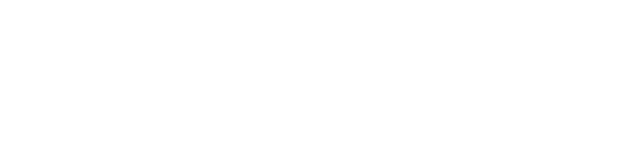
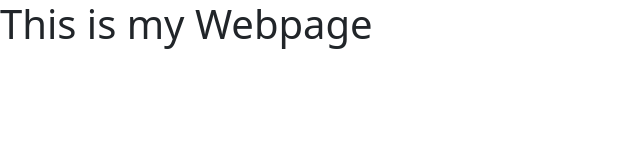
Before and after one commit to movarnell/test2, a website: page index.html in a window 1280 px wide. Shown: the whole page, without its empty margins (0-640 px from the left). Drawn offline with nearby package versions, Linux system fonts and the light colour scheme.

Commit message:
added title

```diff
--- a/index.html
+++ b/index.html
@@ -8,7 +8,7 @@
     <link rel="stylesheet" href="style.css">
 </head>
 <body>
-
+    <h1>This is my Webpage</h1>
     <script src="./node_modules/bootstrap/dist/js/bootstrap.bundle.js"></script>
 </body>
 </html>
```
Also changed, not shown: 1 other file.
